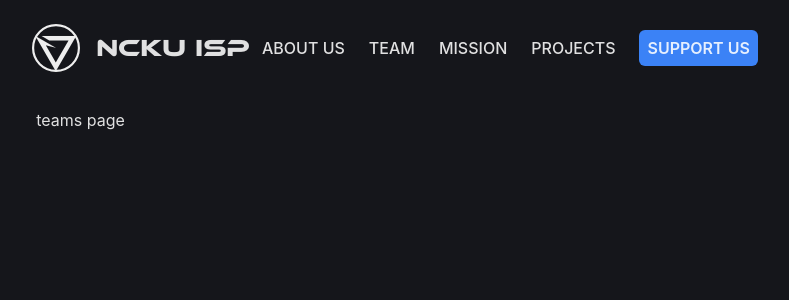
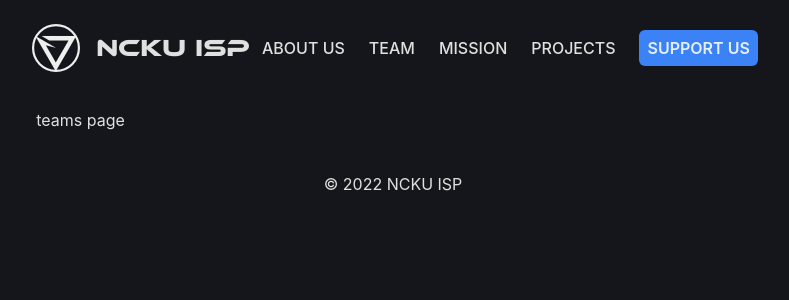
Before and after one commit to wilicw/NCKU-ISP.github.io, a React (Vite) app: page /team in a window 1280 px wide. Shown: the top 300 px of the page, without its empty margins (247-1036 px from the left). Built offline with nearby package versions, Linux system fonts and the light colour scheme.

Commit message:
feat(home): add footer copyright

```diff
--- a/src/App.jsx
+++ b/src/App.jsx
@@ -72,6 +72,7 @@ function App() {
       </div>
       <div className='p-5'>
         <Outlet />
+        <p className="text-center pt-10 pb-5">© { new Date().getFullYear() } NCKU ISP</p>
       </div>
     </>
   );
```
